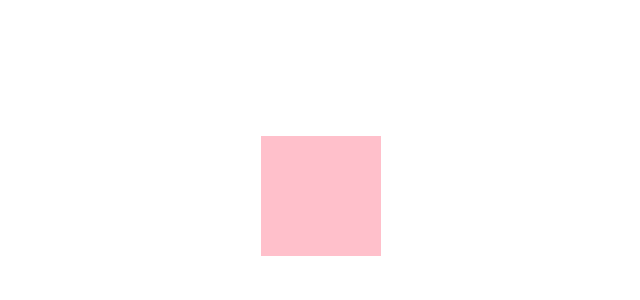
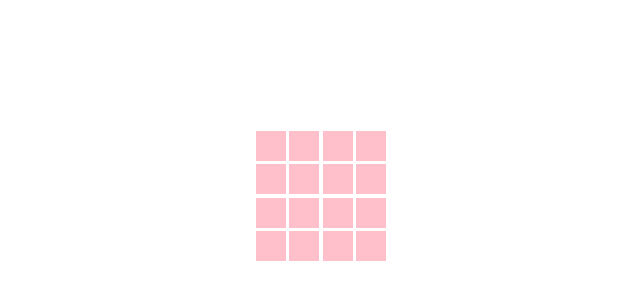
Before and after one commit to etrobert/minitick, a React (Create React App) app: page / in a window 1280 px wide. Shown: the part 204-504 px from the top of the page, without its empty margins (319-959 px from the left). Built offline with nearby package versions, Linux system fonts and the light colour scheme.

Commit message:
Add gap to grid

```diff
--- a/src/Grid.css
+++ b/src/Grid.css
@@ -1,4 +1,5 @@
 .Grid {
   display: grid;
   grid-template-columns: repeat(4, 1fr);
+  gap: 0.2rem;
 }
```
